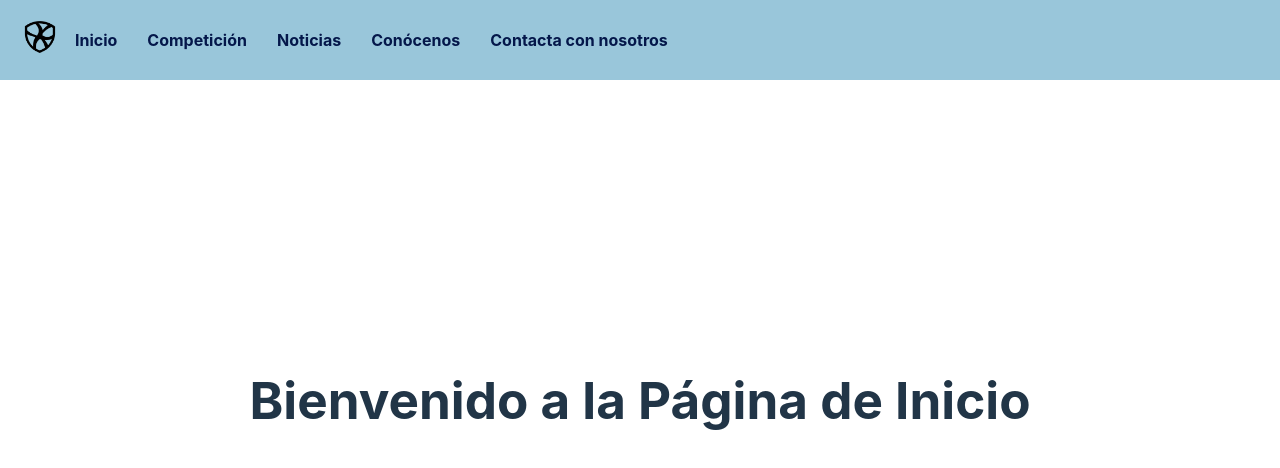
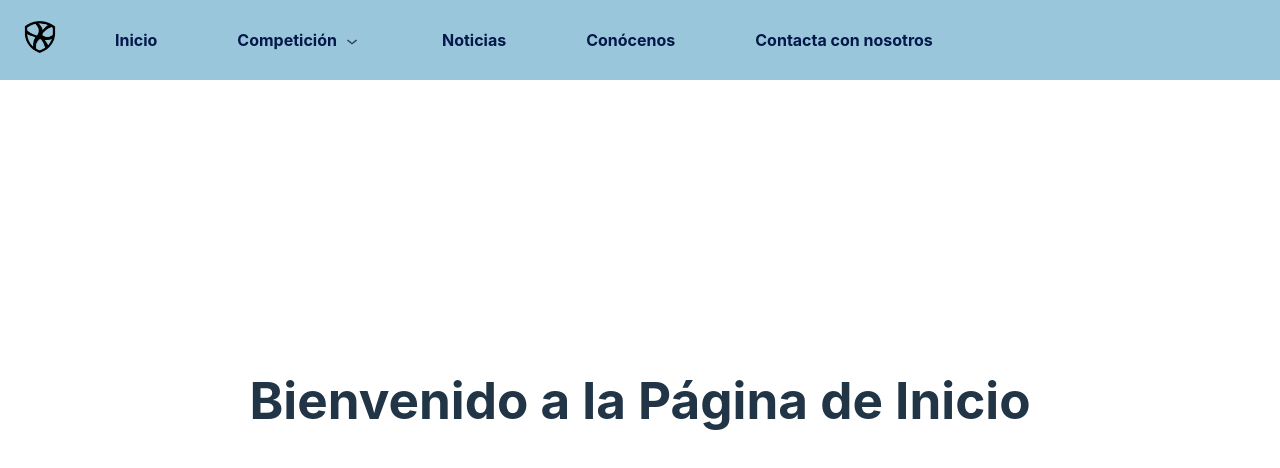
Before and after one commit to BrunoReboredo/rocketasso, a React (Vite) app in the folder web-rck/: page / in a window 1280 px wide. Shown: the top 468 px of the page. Built offline with nearby package versions, Linux system fonts and the light colour scheme.

Commit message:
avances navbar competicion

```diff
--- a/web-rck/src/NavBar.css
+++ b/web-rck/src/NavBar.css
@@ -13,6 +13,24 @@
     z-index: 1000; /* Asegura que quede por encima de otros elementos */
   }
 
+  /* Estilo general de los elementos del menú */
+.dropdown-item {
+  display: block;
+  padding: 10px 20px;
+  color: #04174A;
+  font-size: 14px;
+  text-align: left;
+  font-weight: bold;
+  text-decoration: none; /* Para que los links no tengan subrayado */
+  cursor: pointer;
+}
+
+/* Efecto hover para todas las opciones */
+.dropdown-item:hover {
+  background-color: rgba(255, 255, 255, 0.3);
+  text-decoration: underline;
+}
+
   .navbar-logo {
     display: flex;
     align-items: center;
@@ -27,7 +45,7 @@
   .navbar-links {
     list-style: none;
     display: flex;
-    gap: 30px;
+    gap: -100px;
     margin: 0;
     padding: 0;
 
@@ -37,37 +55,52 @@
   }
 
   .navbar-links li {
-    display: inline;
+    list-style: none;
+    display: flex; /* Asegura que todos los elementos se comporten igual */
+    align-items: center;
+    padding: 10px 20px;
+    font-size: 16px; /* Tamaño uniforme */
+    font-weight: bold;
   }
 
-  .navbar-links a {
+  .navbar-links a,
+  .dropdown-item {
+    text-decoration: none;
     color: #04174A;
-    text-decoration: none;
+    display: block;
+    padding: 10px 20px;
+    font-size: 16px;
     font-weight: bold;
-    font-size: 16px;
   }
 
-  .navbar-links a:hover {
+  .navbar-links a:hover,
+  .dropdown-item:hover {
     text-decoration: underline;
+    background-color: rgba(255, 255, 255, 0.3);
   }
 
   .dropdown {
-    position: relative; /* Necesario para posicionar el menú desplegable */
+    position: relative;
+    display: flex;
+    align-items: center;
+    justify-content: center;
   }
 
   .dropdown-menu {
-    display: none; /* El menú está oculto por defecto */
+    display: none;
     position: absolute;
-    top: 100%; /* Coloca el menú justo debajo de "Competición" */
-    left: 0;
+    top: 100%; /* Aparece justo debajo */
+    left: 50%; /* Se alinea con el centro del contenedor padre */
+    transform: translateX(-50%); /* Corrige la posición */
     background-color: #99C6DA;
-    padding: 10px 0;
+    padding: 5px 0; /* Reduce espacio interno */
     list-style: none;
     border-radius: 5px;
     box-shadow: 0 4px 6px rgba(0, 0, 0, 0.1);
-    width: 150px;
+    width: max-content; /* Se ajusta al contenido */
+    min-width: 160px; /* Tamaño mínimo */
+    text-align: center; /* Centrar texto */
   }
-
   .dropdown-menu li {
     display: block;
     padding: 8px 20px;
@@ -76,8 +109,9 @@
   }
 
   .dropdown-menu li a {
-    color: #04174A;
     font-size: 14px;
+    display: block;
+    text-align: center;
   }
 
   .dropdown-menu li a:hover {
@@ -124,3 +158,12 @@
   .submenu-menu li a:hover {
     text-decoration: underline;
   }
+
+  .dropdown-arrow {
+    width: 20px;  /* Reduce el ancho de la flecha */
+    height: auto; /* Mantiene la proporción */
+    margin-left: 5px; /* Espacio entre el texto y la flecha */
+    vertical-align: middle; /* Alinea con el texto */
+    position: relative;
+    top: 0px; /* Ajusta la posición vertical */
+  }
--- a/web-rck/src/Navbar.tsx
+++ b/web-rck/src/Navbar.tsx
@@ -1,7 +1,9 @@
 import './Navbar.css';
 import { useState } from 'react';
 import { Link } from 'react-router-dom';
-import logo from './assets/RCK_Logo_Cua_RenderNeg.png'; // Asegúrate de que la ruta es correcta
+import logo from './assets/RCK_Logo_Cua_RenderNeg.png';
+import arrowDown from './assets/Flecha_abajo.png';
+import arrowRight from './assets/Flecha_derecha.png';
 
 const Navbar = () => {
 
@@ -31,7 +33,9 @@ const Navbar = () => {
           onMouseEnter={handleDropdownToggle}
           onMouseLeave={handleDropdownToggle}
         >
-          <Link to="/competition">Competición</Link>
+          <div className="dropdown-item">Competición
+          <img src={arrowDown} alt="Flecha abajo" className="dropdown-arrow" />
+          </div>
           {isDropdownOpen && (
             <ul className="dropdown-menu">
               <li
@@ -39,7 +43,8 @@ const Navbar = () => {
                 onMouseEnter={handleSubmenuToggle}
                 onMouseLeave={handleSubmenuToggle}
               >
-                <Link to="/competition/season2">RCK Season 2</Link>
+                <Link to="/competition/season2">RCK Season 2
+                <img src={arrowDown} alt="Flecha abajo" className="dropdown-arrow" /></Link>
                 {isSubmenuOpen && (
                   <ul className="submenu-menu">
                     <li><Link to="/competition/season2/calendar">Calendario</Link></li>
```
Also changed, not shown: web-rck/src/assets/Flecha_abajo.png (added), web-rck/src/assets/Flecha_derecha.png (added).
